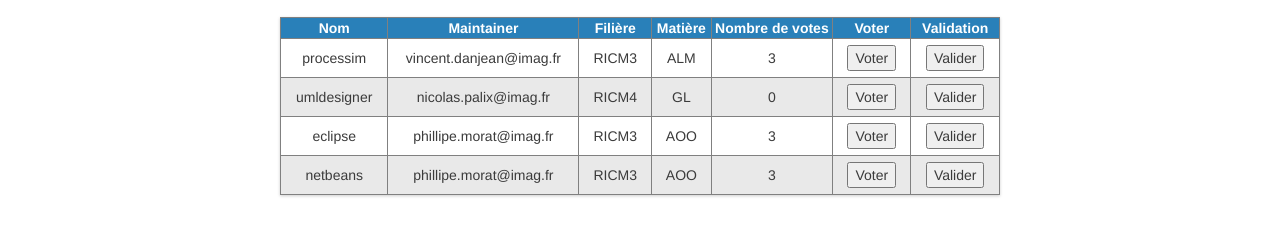
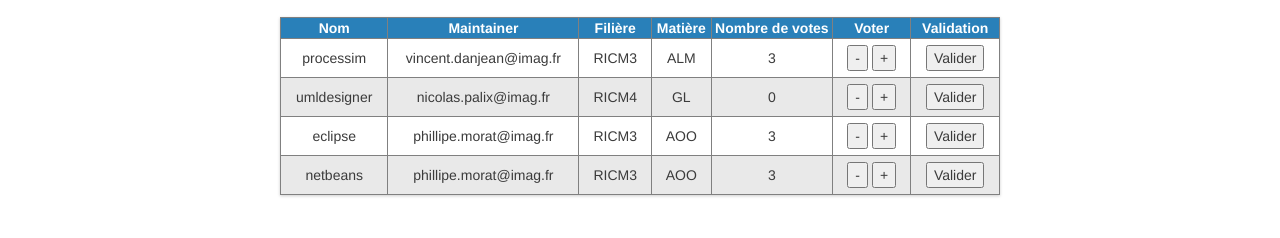
Before and after one commit to Packebian/Frontend, a website: page app/index.html at #!/tickets in a window 1280 px wide. Shown: the part 201-439 px from the top of the page. Drawn offline with nearby package versions, Linux system fonts and the light colour scheme; some packages are replaced by stand-ins of ours; files that its build step writes are made by us from their sources; files whose address does not match are found by name.

Commit message:
Tranformation bouton

```diff
--- a/app/views/tickets.html
+++ b/app/views/tickets.html
@@ -35,7 +35,9 @@
 					<td class ="cellB">{{ticket.class}}</td>
 					<td class ="cellB">{{ticket.votes.length}}</td>
 					<td class ="cellB">
-						<input type="button" value="Voter">
+						<input type="button" value="-">
+						<input type="button" value="+">
+
 					</td>
 					<!--
 					<td class ="cellB">
```
